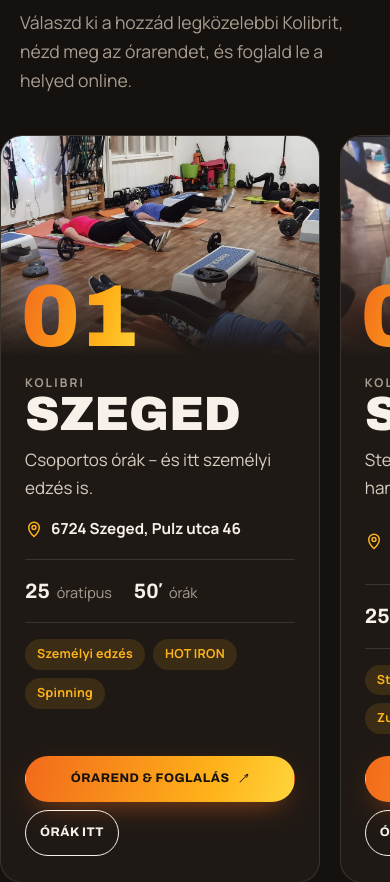
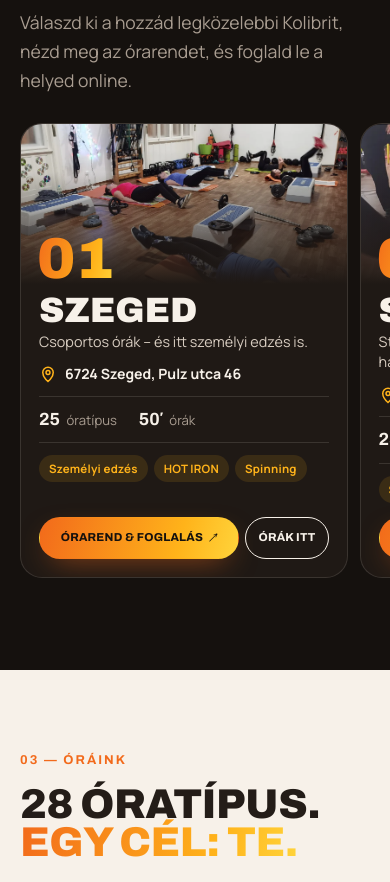
Before and after one commit to Domcsika123/auracode_demok, a plain HTML site: page kolibri-fitness/index.html in a window 390 px wide. Shown: the part 2720-3602 px from the top of the page. Drawn offline with Linux system fonts and the light colour scheme.

Commit message:
Kolibri Fitness: kompaktabb helyszínkártyák mobilon
Mobilon alacsonyabb a kép, kisebb a szám és a cím, szorosabbak a
térközök, és egy sorba kerültek a címkék és a gombok. Így egy kártya
360×640-es képernyőn is kifér a fejléc alatt.

Co-Authored-By: Claude Opus 5.5 <noreply@anthropic.com>

```diff
--- a/kolibri-fitness/css/style.css
+++ b/kolibri-fitness/css/style.css
@@ -316,6 +316,26 @@ h1, h2, h3 { margin: 0; }
   .loc-grid { grid-template-columns: none; grid-auto-flow: column; grid-auto-columns: min(82vw, 380px); overflow-x: auto; scroll-snap-type: x mandatory; padding-bottom: 12px; margin-inline: calc(var(--pad) * -1); padding-inline: var(--pad); scrollbar-width: thin; }
   .loc { scroll-snap-align: start; }
 }
+@media (max-width: 600px) {
+  .loc-grid { grid-auto-columns: 84vw; gap: 12px; scroll-padding-inline: var(--pad); }
+  .loc:hover { transform: none; }
+  .loc__media { aspect-ratio: auto; height: clamp(120px, 20vh, 160px); }
+  .loc__media::after { background: linear-gradient(to top, var(--ink-2), transparent 70%); }
+  .loc__num { font-size: 3.6rem; left: 16px; bottom: -4px; }
+  .loc__body { padding: 10px 18px 18px; }
+  .loc__label { display: none; }
+  .loc__name { font-size: 2.2rem; margin-bottom: 4px; }
+  .loc__tag { font-size: 0.9rem; line-height: 1.45; margin-bottom: 10px; }
+  .loc__addr { font-size: 0.88rem; margin-bottom: 10px; }
+  .loc__meta { padding: 8px 0; margin-bottom: 12px; font-size: 0.82rem; }
+  .loc__meta strong { font-size: 1.1rem; }
+  .loc .tags { flex-wrap: nowrap; overflow: hidden; margin-bottom: 14px; gap: 6px; }
+  .loc .tags li { flex-shrink: 0; padding: 4px 10px; font-size: 0.72rem; }
+  .loc__ctas { flex-wrap: nowrap; gap: 6px; }
+  .loc__ctas .btn { --h: 42px; padding: 0 12px; font-size: 0.72rem; letter-spacing: 0.02em; gap: 6px; }
+  .loc__ctas .btn--primary { min-width: 0; }
+  .locations .section__head { margin-bottom: 28px; }
+}
 
 /* ---------- Classes ---------- */
 .filters { display: grid; gap: 12px; margin-bottom: 36px; }
```
